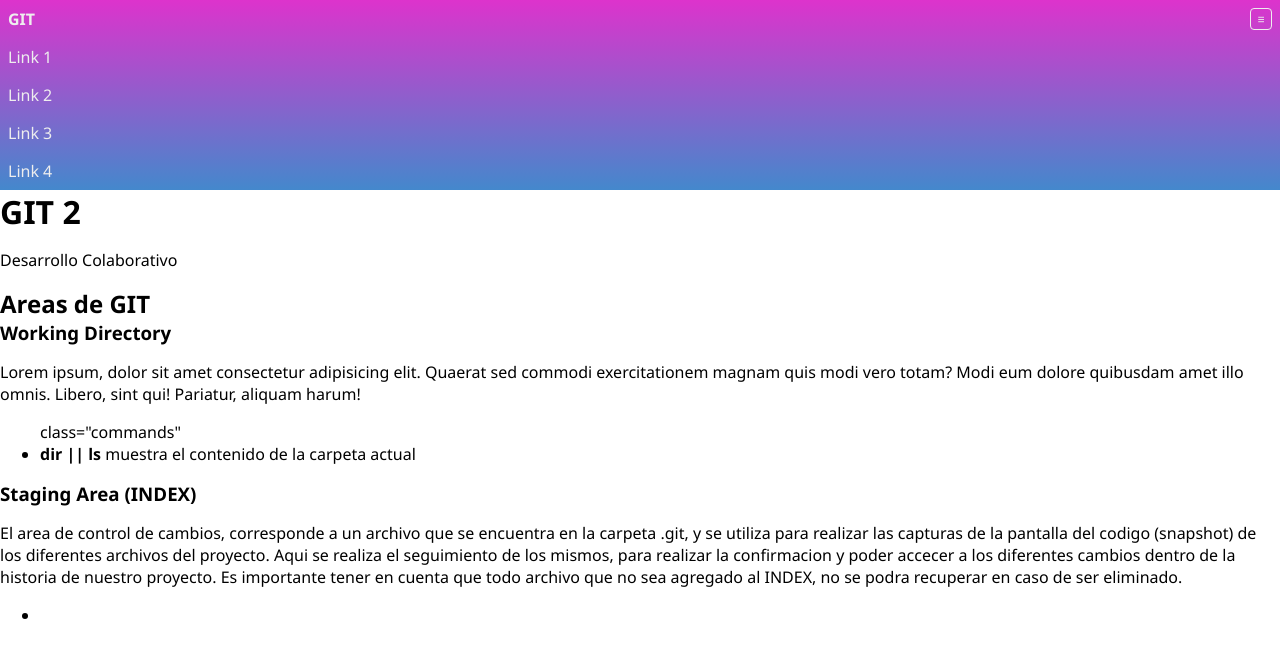
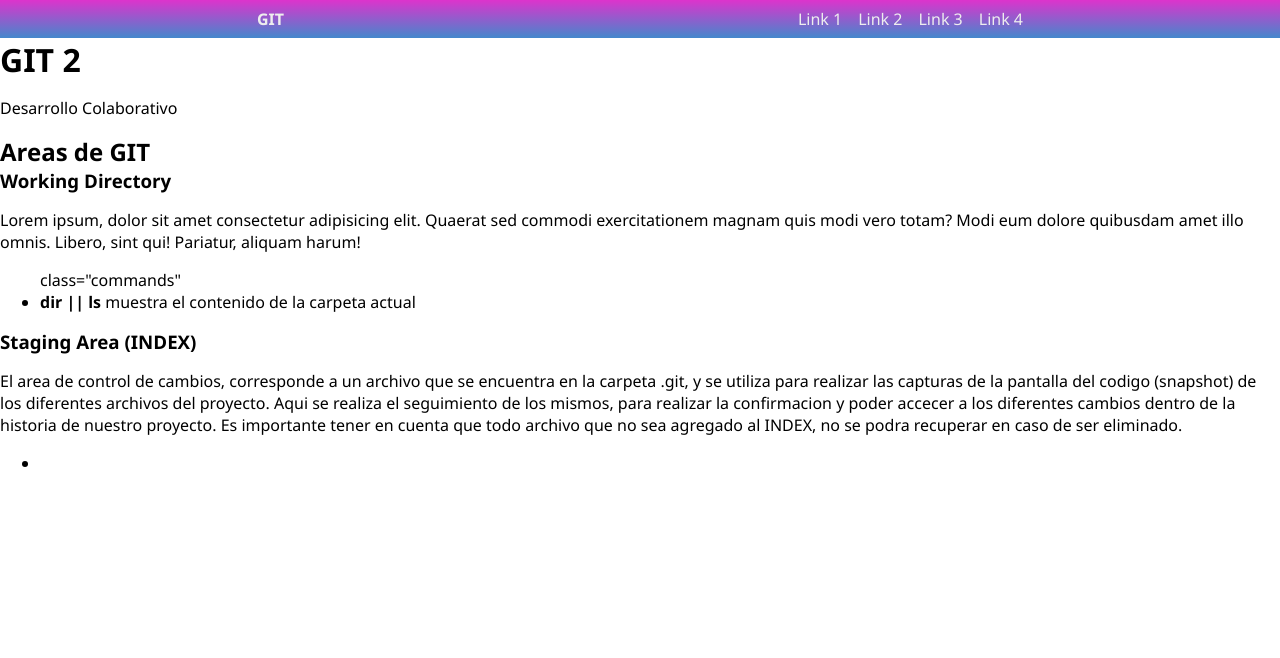
Before and after one commit to massacreep/git-martes-11, a plain HTML site: page index.html in a window 1280 px wide. Drawn offline with Linux system fonts and the light colour scheme.

Commit message:
Estilos: Tablets & Desktoop

```diff
--- a/styles/main.css
+++ b/styles/main.css
@@ -56,3 +56,19 @@ nav a{
     background-color: #3338 ;
 
 }
+
+/* Medium Devices */
+@media screen and (min-width: 768px)
+{nav .btn{ display: none;}
+.menu{
+    width:auto;
+    max-height: 600px;
+    display: flex;
+}
+
+}
+
+/* Large Devices */
+@media screen and (min-width:992px) {
+    nav{justify-content: space-around;}
+}
```
